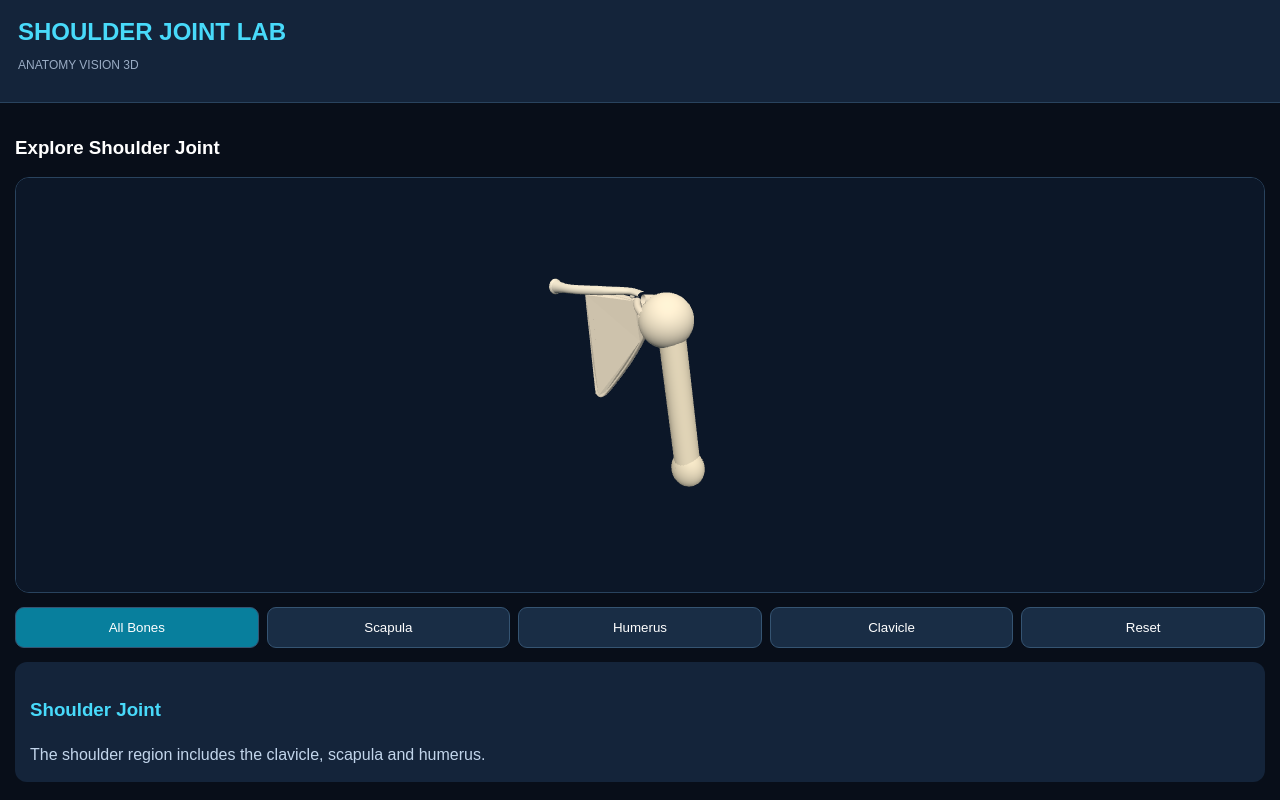
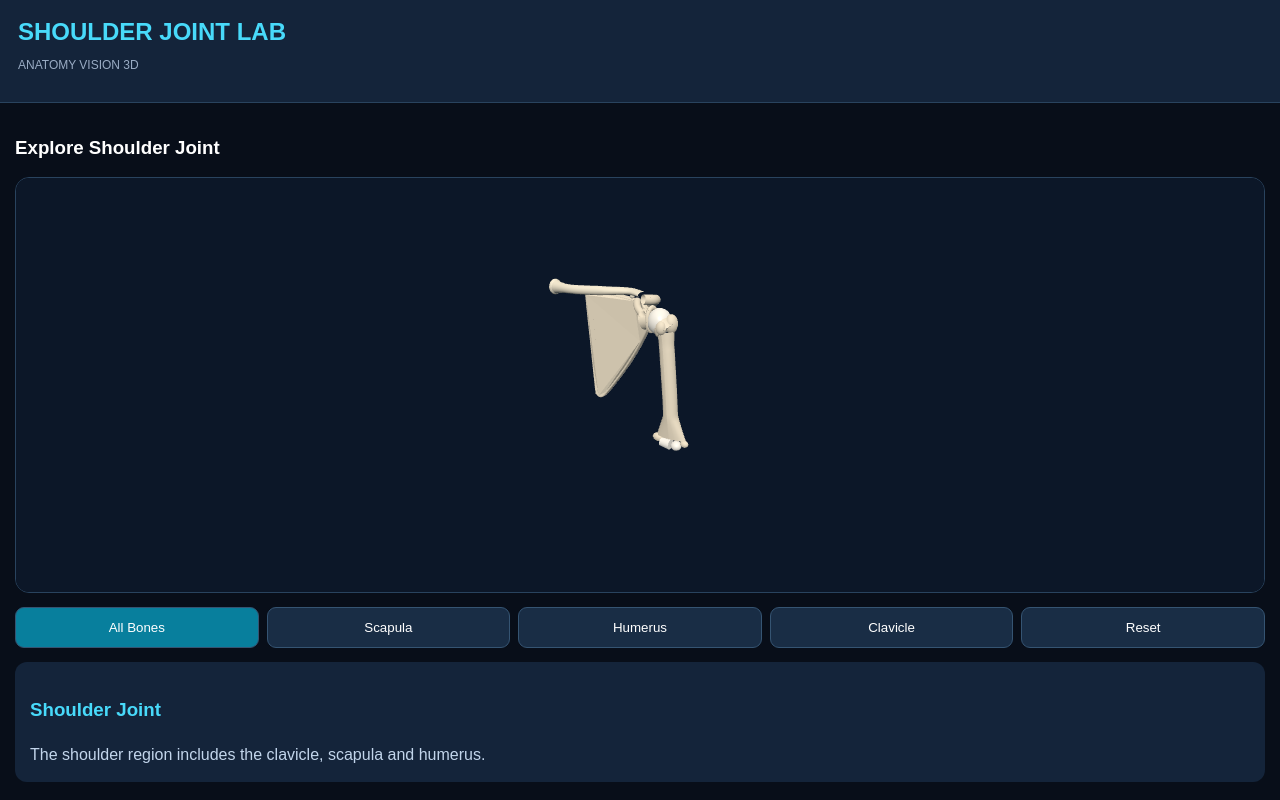
Before and after one commit to kallapradhyumn57-crypto/Anat, a plain HTML site: page shoulder.html in a window 1280 px wide. Drawn offline with nearby package versions, Linux system fonts and the light colour scheme; animation ran at ten frames a second.

Commit message:
Update shoulder.html

```diff
--- a/shoulder.html
+++ b/shoulder.html
@@ -345,16 +345,127 @@ function rod(parent,a,b,r,color) {
   bones.scapula.add(glenoidSocket);
 
 
-// Simplified humerus
-bones.humerus = new THREE.Group();
-scene.add(bones.humerus);
+  // Anatomically Accurate 3D Humerus
+  bones.humerus = new THREE.Group();
+  scene.add(bones.humerus);
 
-sphere(bones.humerus,.45,1.1,0,.4,.4,.4,"#f0e2c5");
+  const humMat = new THREE.MeshStandardMaterial({
+    color: "#e8dac0",
+    roughness: 0.54,
+    metalness: 0.05
+  });
+  const articularMat = new THREE.MeshStandardMaterial({
+    color: "#f5efe2",
+    roughness: 0.32,
+    metalness: 0.04
+  });
 
-rod(bones.humerus,[.55,.9,0],[.9,-1.2,0],
-.2,"#e6d8b9");
+  // 1. Head of Humerus (directed medially, upwards & slightly backwards into Glenoid)
+  const humHead = new THREE.Mesh(
+    new THREE.SphereGeometry(0.19, 28, 24),
+    articularMat
+  );
+  humHead.position.set(0.28, 1.04, -0.10);
+  humHead.scale.set(0.95, 1.05, 0.96);
+  bones.humerus.add(humHead);
 
-sphere(bones.humerus,.9,-1.2,0,.27,.3,.23,"#e6d8b9");
+  // 2. Anatomical Neck & Upper Metaphysis
+  const anatNeck = new THREE.Mesh(
+    new THREE.CylinderGeometry(0.165, 0.175, 0.14, 24),
+    humMat
+  );
+  anatNeck.position.set(0.36, 0.98, -0.09);
+  anatNeck.rotation.z = Math.PI / 4.2;
+  bones.humerus.add(anatNeck);
+
+  // 3. Greater Tubercle (Lateral prominence) & Lesser Tubercle (Anterior prominence)
+  // Gap between them forms the Intertubercular Sulcus (Bicipital Groove)
+  const greaterTubercle = new THREE.Mesh(
+    new THREE.SphereGeometry(0.115, 20, 18),
+    humMat
+  );
+  greaterTubercle.position.set(0.47, 1.03, -0.11);
+  greaterTubercle.scale.set(0.85, 1.25, 0.95);
+  bones.humerus.add(greaterTubercle);
+
+  const lesserTubercle = new THREE.Mesh(
+    new THREE.SphereGeometry(0.088, 18, 16),
+    humMat
+  );
+  lesserTubercle.position.set(0.39, 0.99, 0.04);
+  lesserTubercle.scale.set(0.90, 1.15, 0.85);
+  bones.humerus.add(lesserTubercle);
+
+  // 4. Shaft of Humerus (Cylindrical upper -> Triangular distal) + Surgical Neck
+  const humShaftCurve = new THREE.CatmullRomCurve3([
+    new THREE.Vector3(0.40, 0.92, -0.08),  // Surgical neck
+    new THREE.Vector3(0.45, 0.45, -0.07),  // Upper-mid shaft
+    new THREE.Vector3(0.51, -0.15, -0.06), // Lower-mid shaft
+    new THREE.Vector3(0.56, -0.78, -0.05)  // Supracondylar region
+  ]);
+  const humShaftGeo = new THREE.TubeGeometry(humShaftCurve, 32, 0.115, 18, false);
+  const hPos = humShaftGeo.attributes.position;
+  for (let i = 0; i < hPos.count; i++) {
+    const vx = hPos.getX(i);
+    const vy = hPos.getY(i);
+    const vz = hPos.getZ(i);
+    const t = Math.max(0, Math.min(1, (0.92 - vy) / 1.70));
+    const center = humShaftCurve.getPointAt(t);
+    // Surgical neck slight taper (t near 0), mid-shaft taper, distal flare (t > 0.78)
+    const neckTaper = t < 0.12 ? 1.12 - t * 1.2 : 1.0;
+    const distalFlareX = t > 0.78 ? 1 + ((t - 0.78) / 0.22) * 1.25 : 1.0;
+    const distalFlatZ = t > 0.78 ? 1 - ((t - 0.78) / 0.22) * 0.32 : 1.0;
+
+    hPos.setX(i, center.x + (vx - center.x) * neckTaper * distalFlareX);
+    hPos.setZ(i, center.z + (vz - center.z) * neckTaper * distalFlatZ);
+  }
+  humShaftGeo.computeVertexNormals();
+  const humShaft = new THREE.Mesh(humShaftGeo, humMat);
+  bones.humerus.add(humShaft);
+
+  // 5. Deltoid Tuberosity (V-shaped lateral roughening on mid-shaft)
+  const deltoidTub = new THREE.Mesh(
+    new THREE.SphereGeometry(0.055, 14, 12),
+    humMat
+  );
+  deltoidTub.position.set(0.54, 0.28, -0.06);
+  deltoidTub.scale.set(0.65, 2.4, 0.75);
+  bones.humerus.add(deltoidTub);
+
+  // 6. Distal End: Medial & Lateral Epicondyles, Trochlea & Capitulum
+  const medialEpicondyle = new THREE.Mesh(
+    new THREE.SphereGeometry(0.078, 16, 14),
+    humMat
+  );
+  medialEpicondyle.position.set(0.32, -0.84, -0.05);
+  medialEpicondyle.scale.set(1.25, 0.90, 0.85);
+  bones.humerus.add(medialEpicondyle);
+
+  const lateralEpicondyle = new THREE.Mesh(
+    new THREE.SphereGeometry(0.064, 16, 14),
+    humMat
+  );
+  lateralEpicondyle.position.set(0.79, -0.83, -0.05);
+  lateralEpicondyle.scale.set(1.10, 0.90, 0.85);
+  bones.humerus.add(lateralEpicondyle);
+
+  // Trochlea (Pulley-shaped medial articular surface)
+  const trochlea = new THREE.Mesh(
+    new THREE.CylinderGeometry(0.075, 0.088, 0.17, 20),
+    articularMat
+  );
+  trochlea.position.set(0.47, -0.90, -0.04);
+  trochlea.rotation.z = Math.PI / 2.05;
+  bones.humerus.add(trochlea);
+
+  // Capitulum (Rounded lateral articular eminence)
+  const capitulum = new THREE.Mesh(
+    new THREE.SphereGeometry(0.082, 18, 16),
+    articularMat
+  );
+  capitulum.position.set(0.66, -0.89, -0.03);
+  capitulum.scale.set(1.05, 0.95, 1.0);
+  bones.humerus.add(capitulum);
 
 const descriptions = {
  all: "The shoulder region includes the clavicle, scapula and humerus.",
```
